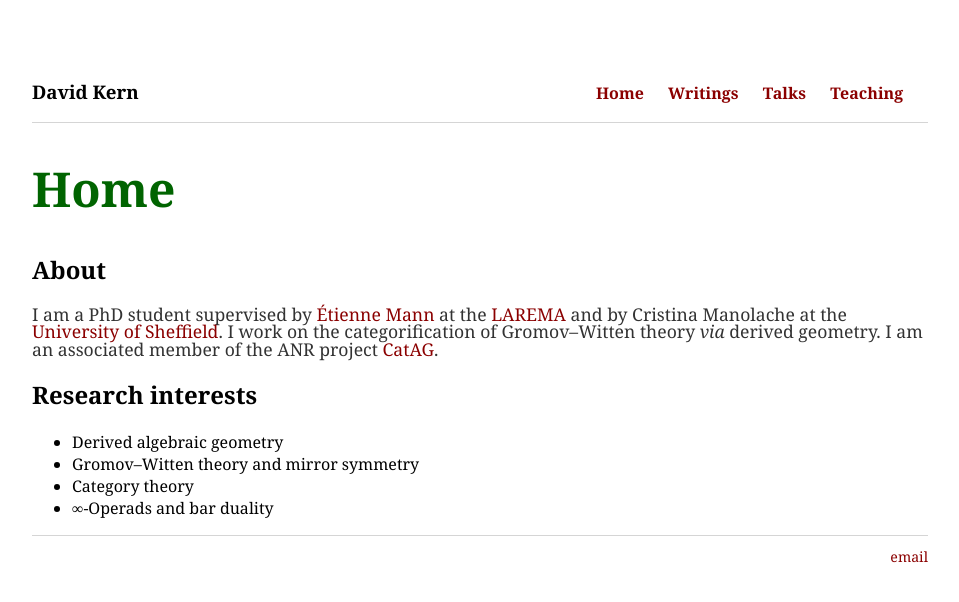
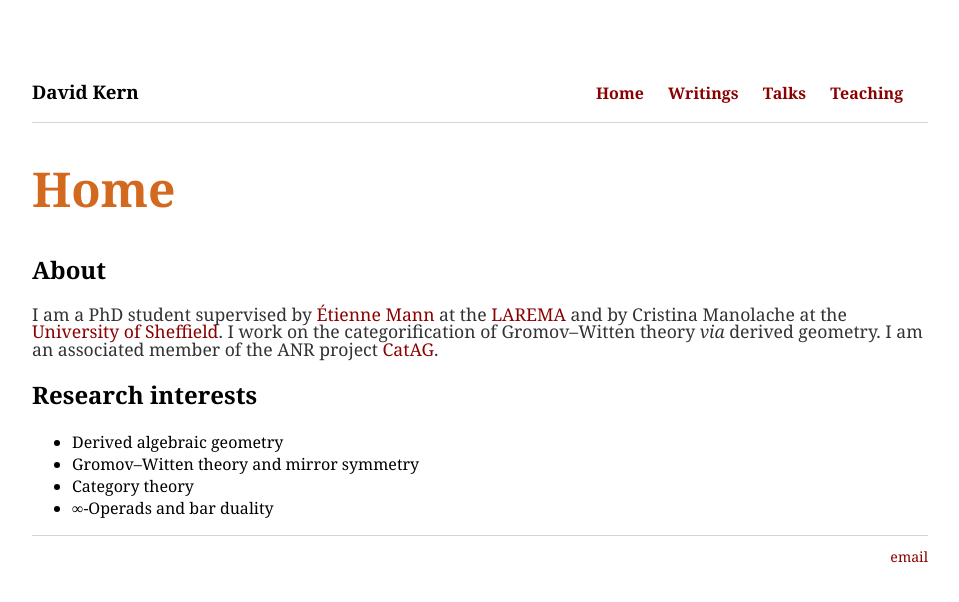
Before and after one commit to dskern/dskern.github.io, a Jekyll site: the page built from index.html, in a window 1280 px wide. Shown: the top 602 px of the page, without its empty margins (160-1119 px from the left). Built offline with Jekyll 4.4.1, drawn with Linux system fonts in a browser that asks for light colours.

Commit message:
Update default.html

```diff
--- a/_layouts/default.html
+++ b/_layouts/default.html
@@ -18,7 +18,7 @@
 			</header>
 			<div><!--<div class="container">-->
 
-			<h1 style="color:DarkGreen">{{ page.title }}</h1>
+			<h1 style="color:Chocolate">{{ page.title }}</h1>
 
 			{{ content }}
 
```
